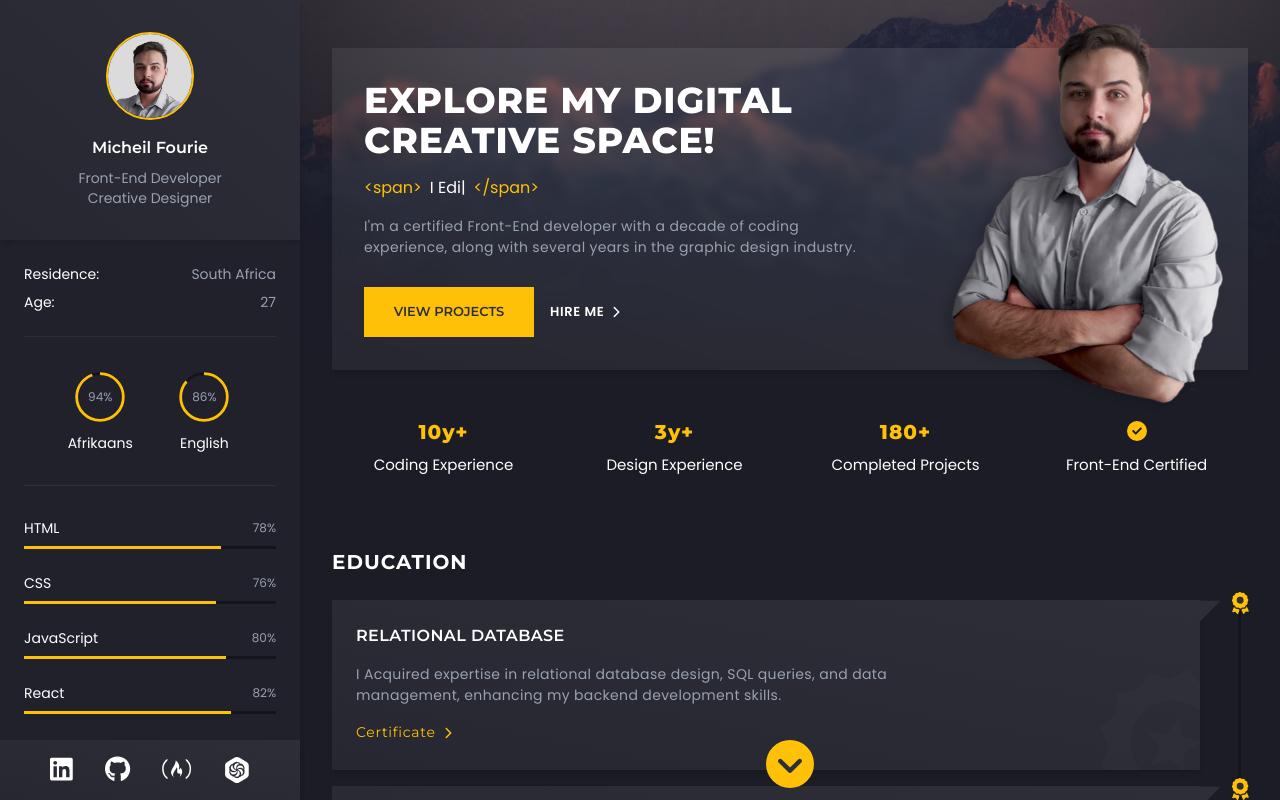
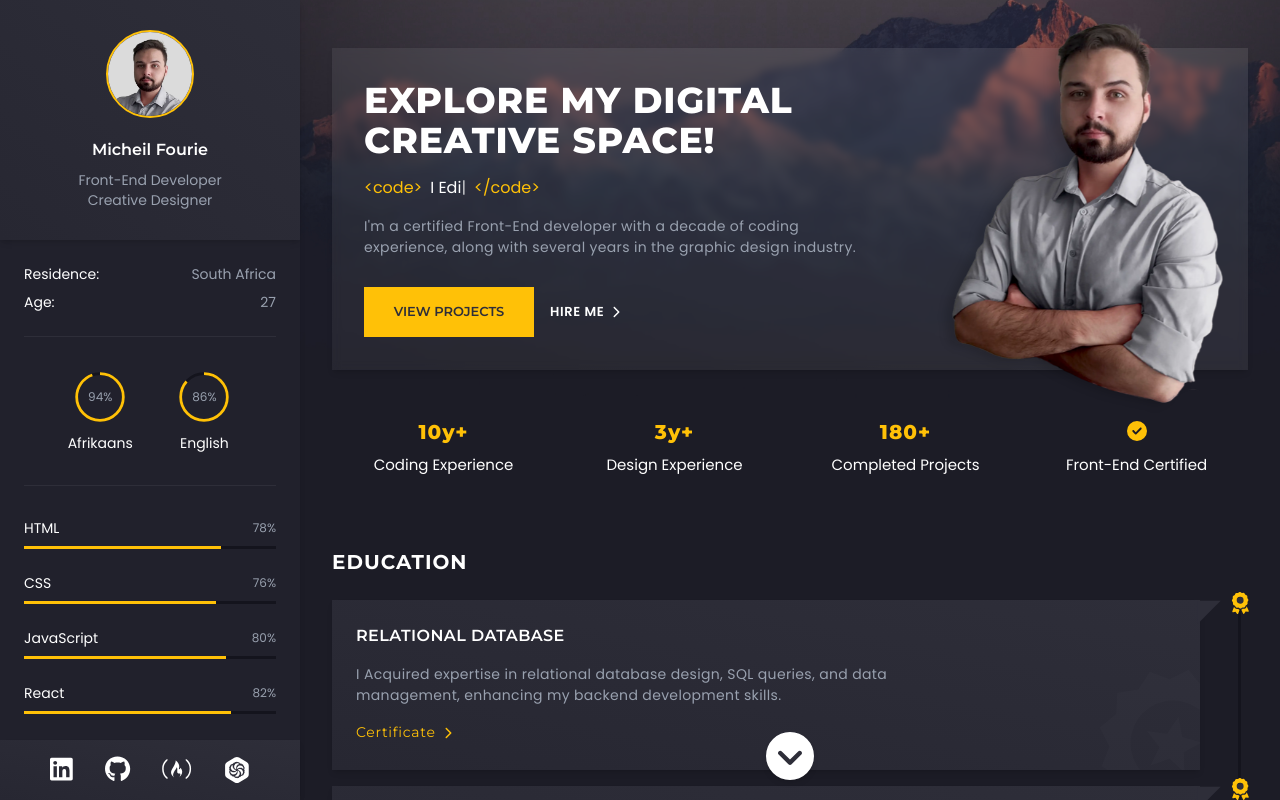
Before and after one commit to micheilfourie/Portfolio-Website, a React (Vite) app: page / in a window 1280 px wide. Built offline with nearby package versions, Linux system fonts and the light colour scheme; no server answers.

Commit message:
chore: added logo to left of right bar to preserve visual balance, refined menu toggle animation, changed scroll indicator color

```diff
--- a/src/Components/InfoMenu.jsx
+++ b/src/Components/InfoMenu.jsx
@@ -13,7 +13,7 @@ const InfoMenu = ({ menuOpen }) => {
     <div
       className={`bg-navy-700 top-[59px] z-30 grid h-[100dvh] w-[300px] flex-none grid-rows-[240px_auto_60px] shadow-md max-lg:fixed max-lg:h-[calc(100dvh-60px)] max-lg:grid-rows-[140px_auto_60px] ${menuOpen ? "right-0" : "right-[-300px]"} max-lg:transition-all max-lg:duration-500 max-lg:ease-in-out`}
     >
-      <div className="from-navy-600 to-navy-500 flex w-full flex-col items-center justify-center gap-4 bg-gradient-to-tr p-4 shadow-md max-lg:flex-row">
+      <div className="from-navy-600 to-navy-500 flex w-full flex-col items-center justify-center gap-5 bg-gradient-to-tr p-4 shadow-md max-lg:flex-row">
         <div className="border-accent size-22 overflow-hidden rounded-full border-2">
           <img
             src={profileImage}
--- a/src/Components/Navbar.jsx
+++ b/src/Components/Navbar.jsx
@@ -4,33 +4,38 @@ import profileImage from "../assets/profile-image.webp";
 const Navbar = ({ menuOpen, handleMenuToggle, handleScroll }) => {
   return (
     <>
-      <nav className="from-navy-600 to-navy-500 fixed top-0 left-1/2 z-50 flex h-[60px] w-full max-w-screen-xl -translate-x-1/2 items-center justify-end bg-gradient-to-tr px-4 shadow-md min-lg:hidden">
+      <nav className="from-navy-600 to-navy-500 fixed top-0 left-1/2 z-50 flex h-[60px] w-full max-w-screen-xl -translate-x-1/2 items-center justify-between bg-gradient-to-tr px-4 shadow-md min-lg:hidden">
+        <button onClick={handleScroll} className="ml-1 cursor-pointer">
+          <img
+            src={Logo}
+            alt="logo"
+            className="h-9 object-contain object-left"
+          />
+        </button>
         <button onClick={handleMenuToggle} className="relative cursor-pointer">
           <div className="relative flex h-[60px] items-center justify-center overflow-hidden transition-all duration-200">
             <div className="flex h-full origin-center flex-col justify-center overflow-hidden transition-all duration-300">
               <div
-                className={` ${menuOpen ? "size-0 opacity-0" : ""} translate-all size-10 overflow-hidden rounded-full shadow-md duration-300 ease-in-out`}
+                className={` ${menuOpen ? "h-0 opacity-0" : "delay-300"} translate-all flex size-10 items-center justify-center overflow-hidden rounded-full shadow-md duration-300 ease-in-out`}
               >
                 <img
                   src={profileImage}
                   alt="profile image"
-                  className="object-contain object-center"
+                  className="object-contain object-center brightness-110"
                 />
               </div>
 
               <div
-                className={`absolute top-1/2 left-[0.4rem] -translate-y-1/2 items-center justify-between transition-all duration-300 ${
-                  menuOpen ? "opacity-100" : "opacity-0"
-                } flex w-0 group-focus:w-12`}
+                className={`absolute top-1/2 left-[0.4rem] flex w-0 -translate-y-1/2 items-center justify-between transition-all duration-300 group-focus:w-12 ${menuOpen ? "opacity-100 delay-150" : "opacity-0 delay-300"}`}
               >
                 <div
-                  className={`absolute h-[3px] w-7 rotate-0 bg-white transition-all delay-300 duration-500 ${
-                    menuOpen ? "rotate-45" : ""
+                  className={`absolute h-[3px] w-7 rotate-0 bg-white transition-all duration-300 ${
+                    menuOpen ? "rotate-45 delay-300" : "rotate-0"
                   }`}
                 ></div>
                 <div
-                  className={`absolute h-[3px] w-7 -rotate-0 bg-white transition-all delay-300 duration-500 ${
-                    menuOpen ? "-rotate-45" : ""
+                  className={`absolute h-[3px] w-7 -rotate-0 bg-white transition-all duration-300 ${
+                    menuOpen ? "-rotate-45 delay-300" : "rotate-0"
                   }`}
                 ></div>
               </div>
--- a/src/Components/ScrollIndicator.jsx
+++ b/src/Components/ScrollIndicator.jsx
@@ -4,12 +4,12 @@ import { faChevronCircleDown } from "@fortawesome/free-solid-svg-icons";
 const ScrollIndicator = ({ showScrollIndicator }) => {
   return (
     <div
-      className={`${showScrollIndicator ? "opacity-100" : "opacity-0"} fixed bottom-0 left-1/2 z-50 mx-auto max-w-screen-xl animate-bounce transition-opacity duration-300 ease-in-out max-md:hidden min-lg:-translate-x-[calc(50%-150px)]`}
+      className={`${showScrollIndicator ? "opacity-100" : "opacity-0"} fixed bottom-2 left-1/2 z-50 mx-auto max-w-screen-xl animate-bounce transition-opacity duration-300 ease-in-out max-md:hidden min-lg:-translate-x-[calc(50%-150px)]`}
     >
-      <div className="bg-navy-500 rounded-full">
+      <div className="bg-navy-500 rounded-full shadow-md">
         <FontAwesomeIcon
           icon={faChevronCircleDown}
-          className="text-accent text-5xl"
+          className="text-5xl text-white"
         />
       </div>
     </div>
--- a/src/Components/TypewriterEffect.jsx
+++ b/src/Components/TypewriterEffect.jsx
@@ -36,8 +36,8 @@ const TypewriterEffect = () => {
   }, [charIndex, isDeleting, listIndex]);
 
   return (
-    <div className="font-poppins text-md z-10 flex items-start text-white max-md:hidden max-sm:flex-col max-sm:gap-1">
-      <span className="text-accent">{`<span>`}</span>
+    <div className="font-poppins text-md z-10 flex items-start text-white max-sm:flex-col max-sm:gap-1">
+      <span className="text-accent">{`<code>`}</span>
       <span className="px-2 max-sm:pl-4">
         <motion.span
           className="whitespace-pre"
@@ -50,7 +50,7 @@ const TypewriterEffect = () => {
           <span className="animate-pulse">|</span>
         </motion.span>
       </span>
-      <span className="text-accent">{`</span>`}</span>
+      <span className="text-accent">{`</code>`}</span>
     </div>
   );
 };
```
